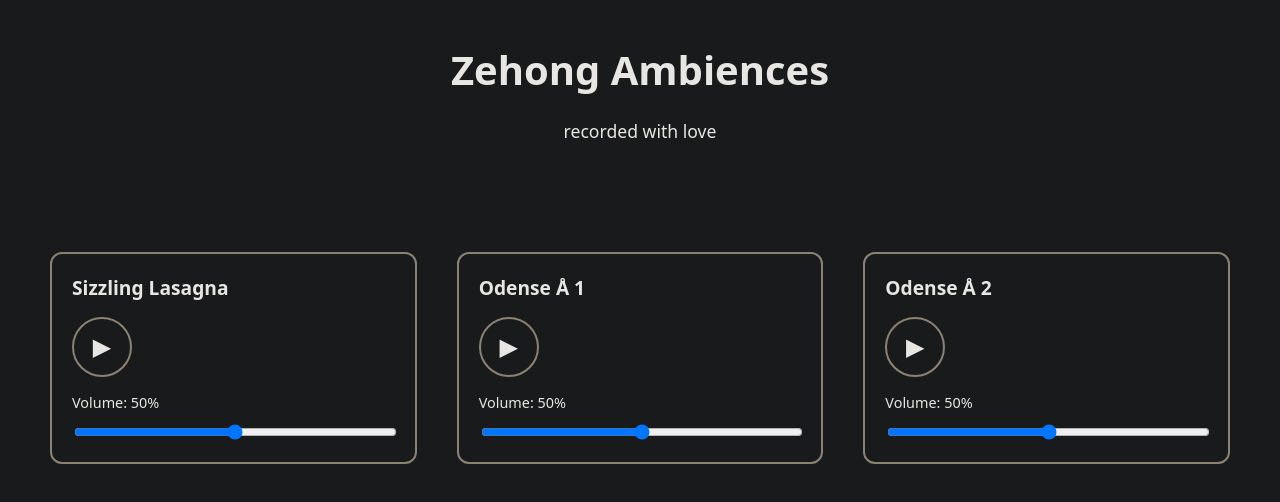
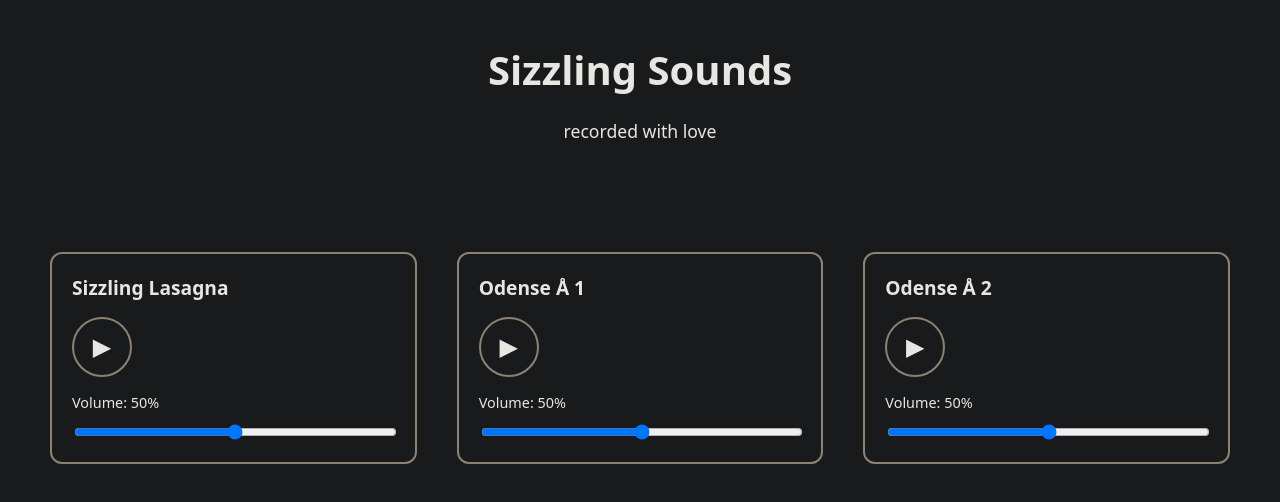
Before and after one commit to augustdominik/ambiences, a React (Vite) app: page / in a window 1280 px wide. Shown: the top 502 px of the page. Built offline with nearby package versions, Linux system fonts and the light colour scheme; no server answers.

Commit message:
Update site title to Sizzling Sounds

```diff
--- a/src/App.jsx
+++ b/src/App.jsx
@@ -13,7 +13,7 @@ function App() {
   return (
     <div className="app">
       <header>
-        <h1>Zehong Ambiences</h1>
+        <h1>Sizzling Sounds</h1>
         <p>recorded with love</p>
       </header>
       <div className="sound-grid">
```
